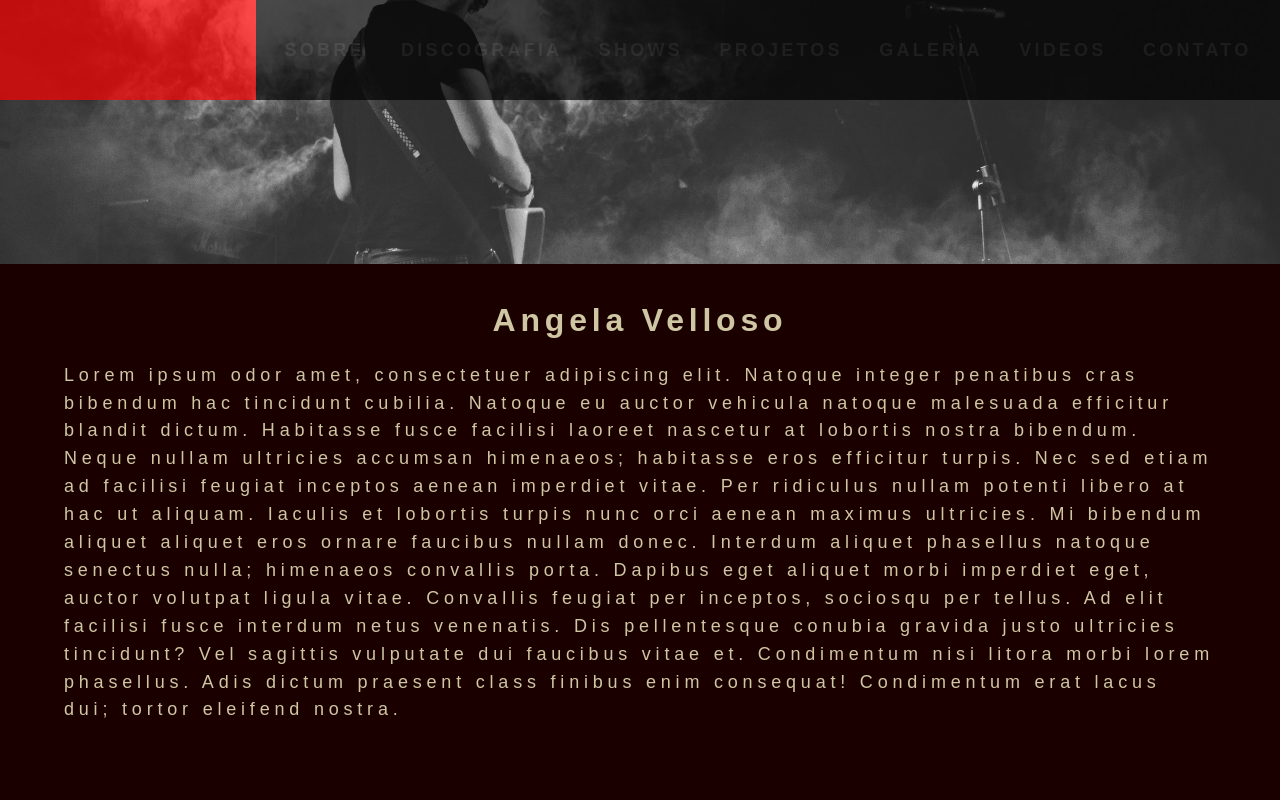
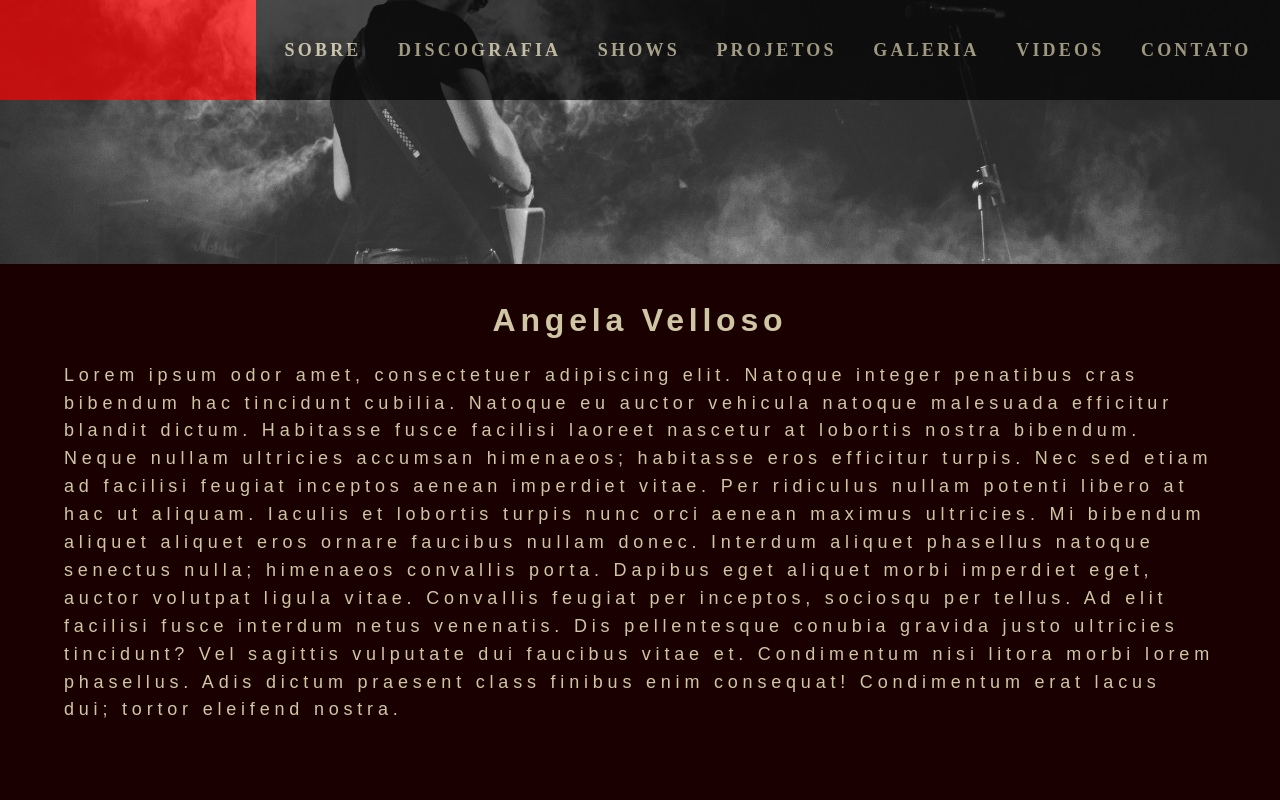
Before and after one commit to Zipudhe/angela_velloso_site, a Next.js app: page / in a window 1280 px wide. Shown: the top 800 px of the page. Built offline with nearby package versions, Linux system fonts and the light colour scheme; a web font is replaced by a local one.

Commit message:
Feature: add custom font to theme
Add file and load custom font on site;
add desktop responsiviess to body and default body background color

```diff
--- a/src/app/globals.css
+++ /dev/null
@@ -1,42 +0,0 @@
-:root {
-  --background: #ffffff;
-  --foreground: #171717;
-}
-
-@media (prefers-color-scheme: dark) {
-  :root {
-    --background: #0a0a0a;
-    --foreground: #ededed;
-  }
-}
-
-html,
-body {
-  max-width: 100vw;
-  overflow-x: hidden;
-}
-
-body {
-  color: var(--foreground);
-  background: var(--background);
-  font-family: Arial, Helvetica, sans-serif;
-  -webkit-font-smoothing: antialiased;
-  -moz-osx-font-smoothing: grayscale;
-}
-
-* {
-  box-sizing: border-box;
-  padding: 0;
-  margin: 0;
-}
-
-a {
-  color: inherit;
-  text-decoration: none;
-}
-
-@media (prefers-color-scheme: dark) {
-  html {
-    color-scheme: dark;
-  }
-}
--- a/src/app/layout.tsx
+++ b/src/app/layout.tsx
@@ -1,5 +1,4 @@
 import type { Metadata } from "next";
-import "./globals.css";
 import { StyledComponentsRegistry } from '../libs/registry'
 import { Header } from '../components/Header/Header'
 
--- a/src/app/page.module.css
+++ /dev/null
@@ -1,6 +0,0 @@
-.main {
-  padding: 0 2rem;
-  width: 100%;
-  max-width: 2000px;
-  min-height: 100vh;
-}
--- a/src/app/page.tsx
+++ b/src/app/page.tsx
@@ -1,17 +1,24 @@
 "use client"
+import localFont from 'next/font/local'
 
 import { ApplicationTheme } from "@/libs/theme";
-import { StyledMain } from './style'
 import { AboutSection } from '@/components/AboutSection/AboutSection'
 import { MediaSection } from '@/components/MediaSection/MediaSection'
 import { ReleaseSection } from "@/components/ReleaseSection/ReleaseSection";
 import { ShowSection } from "@/components/ShowSection/ShowSection";
 import { ContactSection } from "@/components/ContactSection/ContactSection";
+import { StyledMain } from './style';
+
+const DiaryFont = localFont({
+  variable: '--diary-font',
+  src: '../assets/fonts/classical_diary/ClassicalDiary-Regular.ttf',
+  fallback: ['Roboto'],
+})
 
 export default function Home() {
   return (
     <ApplicationTheme>
-      <StyledMain>
+      <StyledMain className={DiaryFont.className}>
         <AboutSection />
         <MediaSection />
         <ReleaseSection />
--- a/src/libs/theme.tsx
+++ b/src/libs/theme.tsx
@@ -1,9 +1,43 @@
 import React, { FC } from 'react'
-import { ThemeProvider } from 'styled-components'
+import { ThemeProvider, createGlobalStyle } from 'styled-components'
 
 interface IApplicationTheme {
   children: React.ReactNode
 }
+
+const GlobalStyles = createGlobalStyle`
+  body {
+    background-color: ${props => props.theme.main.main_bg};
+    display: flex;
+    flex-direction: column;
+
+    align-items: center;
+  }
+
+  main {
+    padding: 0 2rem;
+    width: 100%;
+    max-width: 2000px;
+    min-height: 100vh;
+
+    background-color: ${props => props.theme.main.main_bg};
+  }
+
+  * {
+    margin: 0;
+    padding: 0;
+    box-sizing: border-box;
+  }
+
+  body {
+    width: 100vw;
+  }
+
+  a {
+    color: ${props => props.theme.main.on_main};
+    text-decoration: none;
+  }
+`
 
 export const ApplicationTheme: FC<IApplicationTheme> = ({ children }) => {
 
@@ -71,6 +105,7 @@ export const ApplicationTheme: FC<IApplicationTheme> = ({ children }) => {
 
   return (
     <ThemeProvider theme={theme}>
+      <GlobalStyles />
       {children}
     </ThemeProvider>
   )
```
